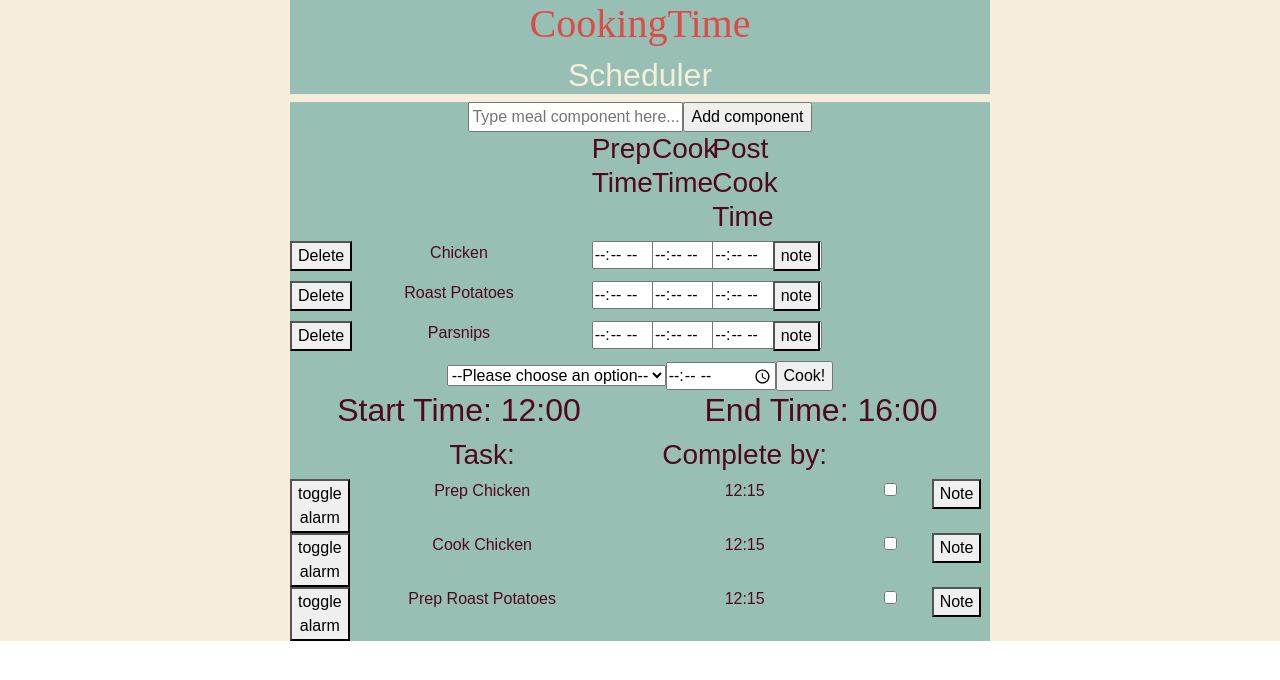
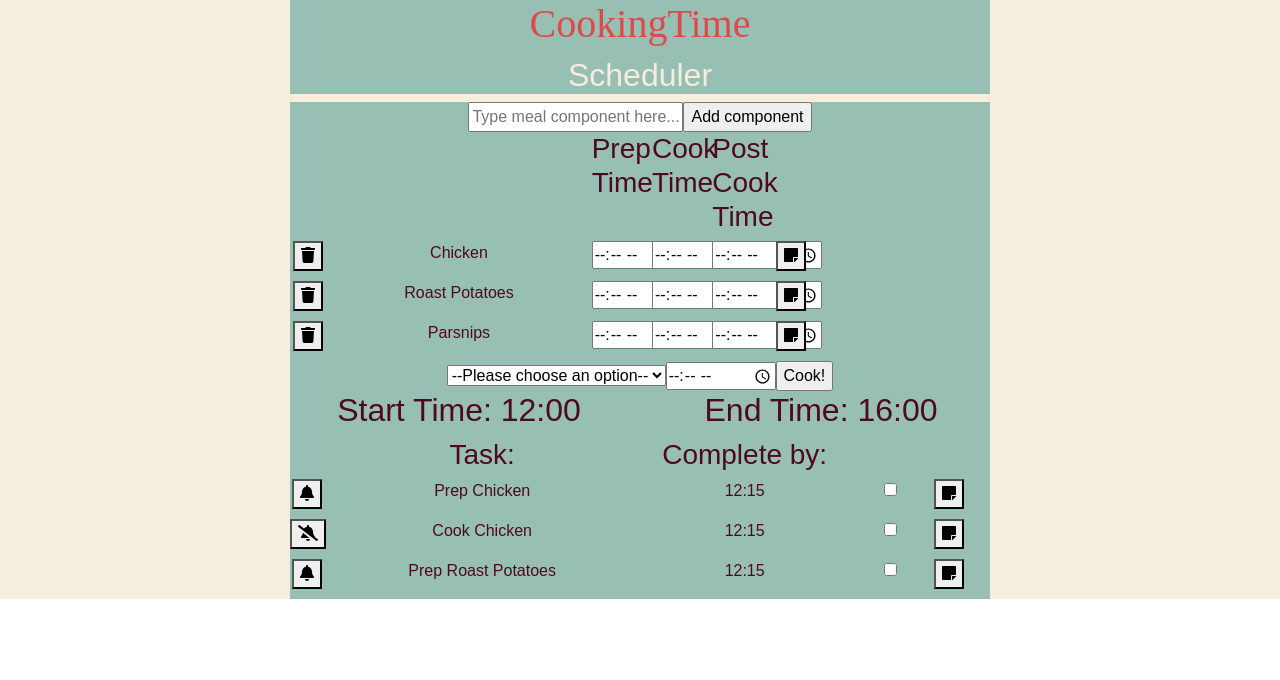
Before and after one commit to fcaud/Cooking-Time-App, a React (Create React App) app: page / in a window 1280 px wide. Shown: the top 680 px of the page. Built offline with nearby package versions, Linux system fonts and the light colour scheme.

Commit message:
font awesome install

```diff
--- a/package.json
+++ b/package.json
@@ -3,6 +3,9 @@
   "version": "0.1.0",
   "private": true,
   "dependencies": {
+    "@fortawesome/fontawesome-svg-core": "^1.2.36",
+    "@fortawesome/free-solid-svg-icons": "^5.15.4",
+    "@fortawesome/react-fontawesome": "^0.1.16",
     "@reduxjs/toolkit": "^1.7.1",
     "@testing-library/jest-dom": "^4.2.4",
     "@testing-library/react": "^9.5.0",
--- a/src/Scheduler/ComponentInput.js
+++ b/src/Scheduler/ComponentInput.js
@@ -1,5 +1,7 @@
 import React from "react";
 import "./ComponentInput.css";
+import { FontAwesomeIcon } from "@fortawesome/react-fontawesome";
+import * as Icons from "@fortawesome/free-solid-svg-icons";
 
 export default function ComponentInput() {
   return (
@@ -25,7 +27,9 @@
         </div>
         <div className="row">
           <div className="col-1">
-            <button>Delete</button>
+            <button>
+              <FontAwesomeIcon icon={Icons.faTrash} />
+            </button>
           </div>
           <div className="col-4">
             <p>Chicken</p>
@@ -40,12 +44,16 @@
             <input type="time"></input>
           </div>
           <div className="col-1">
-            <button>note</button>
+            <button>
+              <FontAwesomeIcon icon={Icons.faStickyNote} />
+            </button>
           </div>
         </div>
         <div className="row">
           <div className="col-1">
-            <button>Delete</button>
+            <button>
+              <FontAwesomeIcon icon={Icons.faTrash} />
+            </button>
           </div>
           <div className="col-4">
             <p>Roast Potatoes</p>
@@ -60,12 +68,16 @@
             <input type="time"></input>
           </div>
           <div className="col-1">
-            <button>note</button>
+            <button>
+              <FontAwesomeIcon icon={Icons.faStickyNote} />
+            </button>
           </div>
         </div>
         <div className="row">
           <div className="col-1">
-            <button>Delete</button>
+            <button>
+              <FontAwesomeIcon icon={Icons.faTrash} />
+            </button>
           </div>
           <div className="col-4">
             <p>Parsnips</p>
@@ -80,7 +92,9 @@
             <input type="time"></input>
           </div>
           <div className="col-1">
-            <button>note</button>
+            <button>
+              <FontAwesomeIcon icon={Icons.faStickyNote} />
+            </button>
           </div>
         </div>
       </div>
--- a/src/Scheduler/TaskList.js
+++ b/src/Scheduler/TaskList.js
@@ -1,5 +1,7 @@
 import React from "react";
 import "./TaskList.css";
+import { FontAwesomeIcon } from "@fortawesome/react-fontawesome";
+import * as Icons from "@fortawesome/free-solid-svg-icons";
 
 export default function TaskList() {
   return (
@@ -22,7 +24,9 @@
         </div>
         <div className="row">
           <div className="col-1">
-            <button>toggle alarm</button>
+            <button>
+              <FontAwesomeIcon icon={Icons.faBell} />
+            </button>
           </div>
           <div className="col-5">
             <p>Prep Chicken</p>
@@ -34,12 +38,16 @@
             <input type="checkbox"></input>
           </div>
           <div className="col-1">
-            <button>Note</button>
+            <button>
+              <FontAwesomeIcon icon={Icons.faStickyNote} />
+            </button>
           </div>
         </div>
         <div className="row">
           <div className="col-1">
-            <button>toggle alarm</button>
+            <button>
+              <FontAwesomeIcon icon={Icons.faBellSlash} />
+            </button>
           </div>
           <div className="col-5">
             <p>Cook Chicken</p>
@@ -51,12 +59,16 @@
             <input type="checkbox"></input>
           </div>
           <div className="col-1">
-            <button>Note</button>
+            <button>
+              <FontAwesomeIcon icon={Icons.faStickyNote} />
+            </button>
           </div>
         </div>
         <div className="row">
           <div className="col-1">
-            <button>toggle alarm</button>
+            <button>
+              <FontAwesomeIcon icon={Icons.faBell} />
+            </button>
           </div>
           <div className="col-5">
             <p>Prep Roast Potatoes</p>
@@ -68,7 +80,9 @@
             <input type="checkbox"></input>
           </div>
           <div className="col-1">
-            <button>Note</button>
+            <button>
+              <FontAwesomeIcon icon={Icons.faStickyNote} />
+            </button>
           </div>
         </div>
       </div>
```
Also changed, not shown: 1 other file (tests, documents, lock files or other folders).
